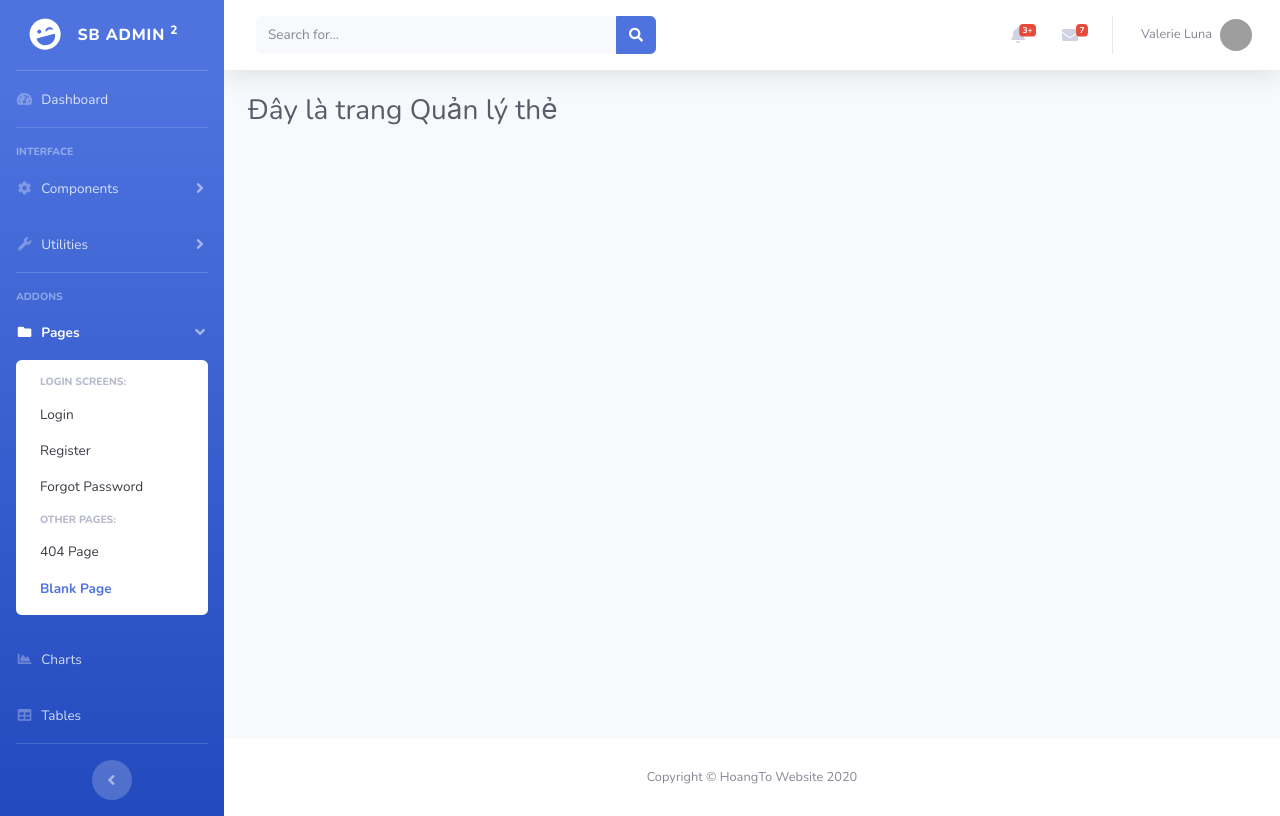
After one commit to hoangto0910/php22.com, a PHP site: page /2.7admin/startbootstrap-sb-admin-2-gh-pages/tags.php in a window 1280 px wide. The commit adds this page. Run offline with PHP 8.4, Linux system fonts and the light colour scheme; grey boxes are pictures that could not be loaded.

Commit message:
Homework02

```diff
--- /dev/null
+++ b/Homework02/2.7admin/startbootstrap-sb-admin-2-gh-pages/footer.php
@@ -0,0 +1,51 @@
+</div>
+<!-- End of Main Content -->
+<!-- Footer -->
+<footer class="sticky-footer bg-white">
+	<div class="container my-auto">
+		<div class="copyright text-center my-auto">
+			<span>Copyright &copy; HoangTo Website 2020</span>
+		</div>
+	</div>
+</footer>
+<!-- End of Footer -->
+</div>
+<!-- End of Content Wrapper -->
+</div>
+<!-- End of Page Wrapper -->
+<!-- Scroll to Top Button-->
+<a class="scroll-to-top rounded" href="#page-top">
+	<i class="fas fa-angle-up"></i>
+</a>
+
+<!-- Logout Modal-->
+<div class="modal fade" id="logoutModal" tabindex="-1" role="dialog" aria-labelledby="exampleModalLabel" aria-hidden="true">
+	<div class="modal-dialog" role="document">
+		<div class="modal-content">
+			<div class="modal-header">
+				<h5 class="modal-title" id="exampleModalLabel">Ready to Leave?</h5>
+				<button class="close" type="button" data-dismiss="modal" aria-label="Close">
+					<span aria-hidden="true">×</span>
+				</button>
+			</div>
+			<div class="modal-body">Select "Logout" below if you are ready to end your current session.</div>
+			<div class="modal-footer">
+				<button class="btn btn-secondary" type="button" data-dismiss="modal">Cancel</button>
+				<a class="btn btn-primary" href="login.html">Logout</a>
+			</div>
+		</div>
+	</div>
+</div>
+<!-- Bootstrap core JavaScript-->
+<script src="vendor/jquery/jquery.min.js"></script>
+<script src="vendor/bootstrap/js/bootstrap.bundle.min.js"></script>
+
+<!-- Core plugin JavaScript-->
+<script src="vendor/jquery-easing/jquery.easing.min.js"></script>
+
+<!-- Custom scripts for all pages-->
+<script src="js/sb-admin-2.min.js"></script>
+
+</body>
+
+</html>
--- /dev/null
+++ b/Homework02/2.7admin/startbootstrap-sb-admin-2-gh-pages/header.php
@@ -0,0 +1,325 @@
+<!DOCTYPE html>
+<html lang="en">
+
+<head>
+
+  <meta charset="utf-8">
+  <meta http-equiv="X-UA-Compatible" content="IE=edge">
+  <meta name="viewport" content="width=device-width, initial-scale=1, shrink-to-fit=no">
+  <meta name="description" content="">
+  <meta name="author" content="">
+
+  <title>SB Admin 2 - Blank</title>
+
+  <!-- Custom fonts for this template-->
+  <link href="vendor/fontawesome-free/css/all.min.css" rel="stylesheet" type="text/css">
+  <link href="https://fonts.googleapis.com/css?family=Nunito:200,200i,300,300i,400,400i,600,600i,700,700i,800,800i,900,900i" rel="stylesheet">
+
+  <!-- Custom styles for this template-->
+  <link href="css/sb-admin-2.min.css" rel="stylesheet">
+
+</head>
+<body id="page-top">
+
+  <!-- Page Wrapper -->
+  <div id="wrapper">
+    <!-- Sidebar -->
+    <ul class="navbar-nav bg-gradient-primary sidebar sidebar-dark accordion" id="accordionSidebar">
+
+      <!-- Sidebar - Brand -->
+      <a class="sidebar-brand d-flex align-items-center justify-content-center" href="index.html">
+        <div class="sidebar-brand-icon rotate-n-15">
+          <i class="fas fa-laugh-wink"></i>
+        </div>
+        <div class="sidebar-brand-text mx-3">SB Admin <sup>2</sup></div>
+      </a>
+
+      <!-- Divider -->
+      <hr class="sidebar-divider my-0">
+
+      <!-- Nav Item - Dashboard -->
+      <li class="nav-item">
+        <a class="nav-link" href="index.html">
+          <i class="fas fa-fw fa-tachometer-alt"></i>
+          <span>Dashboard</span></a>
+        </li>
+
+        <!-- Divider -->
+        <hr class="sidebar-divider">
+
+        <!-- Heading -->
+        <div class="sidebar-heading">
+          Interface
+        </div>
+
+        <!-- Nav Item - Pages Collapse Menu -->
+        <li class="nav-item">
+          <a class="nav-link collapsed" href="#" data-toggle="collapse" data-target="#collapseTwo" aria-expanded="true" aria-controls="collapseTwo">
+            <i class="fas fa-fw fa-cog"></i>
+            <span>Components</span>
+          </a>
+          <div id="collapseTwo" class="collapse" aria-labelledby="headingTwo" data-parent="#accordionSidebar">
+            <div class="bg-white py-2 collapse-inner rounded">
+              <h6 class="collapse-header">Custom Components:</h6>
+              <a class="collapse-item" href="buttons.html">Buttons</a>
+              <a class="collapse-item" href="cards.html">Cards</a>
+            </div>
+          </div>
+        </li>
+
+        <!-- Nav Item - Utilities Collapse Menu -->
+        <li class="nav-item">
+          <a class="nav-link collapsed" href="#" data-toggle="collapse" data-target="#collapseUtilities" aria-expanded="true" aria-controls="collapseUtilities">
+            <i class="fas fa-fw fa-wrench"></i>
+            <span>Utilities</span>
+          </a>
+          <div id="collapseUtilities" class="collapse" aria-labelledby="headingUtilities" data-parent="#accordionSidebar">
+            <div class="bg-white py-2 collapse-inner rounded">
+              <h6 class="collapse-header">Custom Utilities:</h6>
+              <a class="collapse-item" href="utilities-color.html">Colors</a>
+              <a class="collapse-item" href="utilities-border.html">Borders</a>
+              <a class="collapse-item" href="utilities-animation.html">Animations</a>
+              <a class="collapse-item" href="utilities-other.html">Other</a>
+            </div>
+          </div>
+        </li>
+
+        <!-- Divider -->
+        <hr class="sidebar-divider">
+
+        <!-- Heading -->
+        <div class="sidebar-heading">
+          Addons
+        </div>
+
+        <!-- Nav Item - Pages Collapse Menu -->
+        <li class="nav-item active">
+          <a class="nav-link" href="#" data-toggle="collapse" data-target="#collapsePages" aria-expanded="true" aria-controls="collapsePages">
+            <i class="fas fa-fw fa-folder"></i>
+            <span>Pages</span>
+          </a>
+          <div id="collapsePages" class="collapse show" aria-labelledby="headingPages" data-parent="#accordionSidebar">
+            <div class="bg-white py-2 collapse-inner rounded">
+              <h6 class="collapse-header">Login Screens:</h6>
+              <a class="collapse-item" href="login.html">Login</a>
+              <a class="collapse-item" href="register.html">Register</a>
+              <a class="collapse-item" href="forgot-password.html">Forgot Password</a>
+              <div class="collapse-divider"></div>
+              <h6 class="collapse-header">Other Pages:</h6>
+              <a class="collapse-item" href="404.html">404 Page</a>
+              <a class="collapse-item active" href="blank.html">Blank Page</a>
+            </div>
+          </div>
+        </li>
+
+        <!-- Nav Item - Charts -->
+        <li class="nav-item">
+          <a class="nav-link" href="charts.html">
+            <i class="fas fa-fw fa-chart-area"></i>
+            <span>Charts</span></a>
+          </li>
+
+          <!-- Nav Item - Tables -->
+          <li class="nav-item">
+            <a class="nav-link" href="tables.html">
+              <i class="fas fa-fw fa-table"></i>
+              <span>Tables</span></a>
+            </li>
+
+            <!-- Divider -->
+            <hr class="sidebar-divider d-none d-md-block">
+
+            <!-- Sidebar Toggler (Sidebar) -->
+            <div class="text-center d-none d-md-inline">
+              <button class="rounded-circle border-0" id="sidebarToggle"></button>
+            </div>
+
+          </ul>
+          <!-- End of Sidebar -->
+          <!-- Content Wrapper -->
+          <div id="content-wrapper" class="d-flex flex-column">
+            <!-- Main Content -->
+            <div id="content">
+
+              <!-- Topbar -->
+              <nav class="navbar navbar-expand navbar-light bg-white topbar mb-4 static-top shadow">
+
+                <!-- Sidebar Toggle (Topbar) -->
+                <button id="sidebarToggleTop" class="btn btn-link d-md-none rounded-circle mr-3">
+                  <i class="fa fa-bars"></i>
+                </button>
+
+                <!-- Topbar Search -->
+                <form class="d-none d-sm-inline-block form-inline mr-auto ml-md-3 my-2 my-md-0 mw-100 navbar-search">
+                  <div class="input-group">
+                    <input type="text" class="form-control bg-light border-0 small" placeholder="Search for..." aria-label="Search" aria-describedby="basic-addon2">
+                    <div class="input-group-append">
+                      <button class="btn btn-primary" type="button">
+                        <i class="fas fa-search fa-sm"></i>
+                      </button>
+                    </div>
+                  </div>
+                </form>
+
+                <!-- Topbar Navbar -->
+                <ul class="navbar-nav ml-auto">
+
+                  <!-- Nav Item - Search Dropdown (Visible Only XS) -->
+                  <li class="nav-item dropdown no-arrow d-sm-none">
+                    <a class="nav-link dropdown-toggle" href="#" id="searchDropdown" role="button" data-toggle="dropdown" aria-haspopup="true" aria-expanded="false">
+                      <i class="fas fa-search fa-fw"></i>
+                    </a>
+                    <!-- Dropdown - Messages -->
+                    <div class="dropdown-menu dropdown-menu-right p-3 shadow animated--grow-in" aria-labelledby="searchDropdown">
+                      <form class="form-inline mr-auto w-100 navbar-search">
+                        <div class="input-group">
+                          <input type="text" class="form-control bg-light border-0 small" placeholder="Search for..." aria-label="Search" aria-describedby="basic-addon2">
+                          <div class="input-group-append">
+                            <button class="btn btn-primary" type="button">
+                              <i class="fas fa-search fa-sm"></i>
+                            </button>
+                          </div>
+                        </div>
+                      </form>
+                    </div>
+                  </li>
+
+                  <!-- Nav Item - Alerts -->
+                  <li class="nav-item dropdown no-arrow mx-1">
+                    <a class="nav-link dropdown-toggle" href="#" id="alertsDropdown" role="button" data-toggle="dropdown" aria-haspopup="true" aria-expanded="false">
+                      <i class="fas fa-bell fa-fw"></i>
+                      <!-- Counter - Alerts -->
+                      <span class="badge badge-danger badge-counter">3+</span>
+                    </a>
+                    <!-- Dropdown - Alerts -->
+                    <div class="dropdown-list dropdown-menu dropdown-menu-right shadow animated--grow-in" aria-labelledby="alertsDropdown">
+                      <h6 class="dropdown-header">
+                        Alerts Center
+                      </h6>
+                      <a class="dropdown-item d-flex align-items-center" href="#">
+                        <div class="mr-3">
+                          <div class="icon-circle bg-primary">
+                            <i class="fas fa-file-alt text-white"></i>
+                          </div>
+                        </div>
+                        <div>
+                          <div class="small text-gray-500">December 12, 2019</div>
+                          <span class="font-weight-bold">A new monthly report is ready to download!</span>
+                        </div>
+                      </a>
+                      <a class="dropdown-item d-flex align-items-center" href="#">
+                        <div class="mr-3">
+                          <div class="icon-circle bg-success">
+                            <i class="fas fa-donate text-white"></i>
+                          </div>
+                        </div>
+                        <div>
+                          <div class="small text-gray-500">December 7, 2019</div>
+                          $290.29 has been deposited into your account!
+                        </div>
+                      </a>
+                      <a class="dropdown-item d-flex align-items-center" href="#">
+                        <div class="mr-3">
+                          <div class="icon-circle bg-warning">
+                            <i class="fas fa-exclamation-triangle text-white"></i>
+                          </div>
+                        </div>
+                        <div>
+                          <div class="small text-gray-500">December 2, 2019</div>
+                          Spending Alert: We've noticed unusually high spending for your account.
+                        </div>
+                      </a>
+                      <a class="dropdown-item text-center small text-gray-500" href="#">Show All Alerts</a>
+                    </div>
+                  </li>
+
+                  <!-- Nav Item - Messages -->
+                  <li class="nav-item dropdown no-arrow mx-1">
+                    <a class="nav-link dropdown-toggle" href="#" id="messagesDropdown" role="button" data-toggle="dropdown" aria-haspopup="true" aria-expanded="false">
+                      <i class="fas fa-envelope fa-fw"></i>
+                      <!-- Counter - Messages -->
+                      <span class="badge badge-danger badge-counter">7</span>
+                    </a>
+                    <!-- Dropdown - Messages -->
+                    <div class="dropdown-list dropdown-menu dropdown-menu-right shadow animated--grow-in" aria-labelledby="messagesDropdown">
+                      <h6 class="dropdown-header">
+                        Message Center
+                      </h6>
+                      <a class="dropdown-item d-flex align-items-center" href="#">
+                        <div class="dropdown-list-image mr-3">
+                          <img class="rounded-circle" src="https://source.unsplash.com/fn_BT9fwg_E/60x60" alt="">
+                          <div class="status-indicator bg-success"></div>
+                        </div>
+                        <div class="font-weight-bold">
+                          <div class="text-truncate">Hi there! I am wondering if you can help me with a problem I've been having.</div>
+                          <div class="small text-gray-500">Emily Fowler · 58m</div>
+                        </div>
+                      </a>
+                      <a class="dropdown-item d-flex align-items-center" href="#">
+                        <div class="dropdown-list-image mr-3">
+                          <img class="rounded-circle" src="https://source.unsplash.com/AU4VPcFN4LE/60x60" alt="">
+                          <div class="status-indicator"></div>
+                        </div>
+                        <div>
+                          <div class="text-truncate">I have the photos that you ordered last month, how would you like them sent to you?</div>
+                          <div class="small text-gray-500">Jae Chun · 1d</div>
+                        </div>
+                      </a>
+                      <a class="dropdown-item d-flex align-items-center" href="#">
+                        <div class="dropdown-list-image mr-3">
+                          <img class="rounded-circle" src="https://source.unsplash.com/CS2uCrpNzJY/60x60" alt="">
+                          <div class="status-indicator bg-warning"></div>
+                        </div>
+                        <div>
+                          <div class="text-truncate">Last month's report looks great, I am very happy with the progress so far, keep up the good work!</div>
+                          <div class="small text-gray-500">Morgan Alvarez · 2d</div>
+                        </div>
+                      </a>
+                      <a class="dropdown-item d-flex align-items-center" href="#">
+                        <div class="dropdown-list-image mr-3">
+                          <img class="rounded-circle" src="https://source.unsplash.com/Mv9hjnEUHR4/60x60" alt="">
+                          <div class="status-indicator bg-success"></div>
+                        </div>
+                        <div>
+                          <div class="text-truncate">Am I a good boy? The reason I ask is because someone told me that people say this to all dogs, even if they aren't good...</div>
+                          <div class="small text-gray-500">Chicken the Dog · 2w</div>
+                        </div>
+                      </a>
+                      <a class="dropdown-item text-center small text-gray-500" href="#">Read More Messages</a>
+                    </div>
+                  </li>
+
+                  <div class="topbar-divider d-none d-sm-block"></div>
+
+                  <!-- Nav Item - User Information -->
+                  <li class="nav-item dropdown no-arrow">
+                    <a class="nav-link dropdown-toggle" href="#" id="userDropdown" role="button" data-toggle="dropdown" aria-haspopup="true" aria-expanded="false">
+                      <span class="mr-2 d-none d-lg-inline text-gray-600 small">Valerie Luna</span>
+                      <img class="img-profile rounded-circle" src="https://source.unsplash.com/QAB-WJcbgJk/60x60">
+                    </a>
+                    <!-- Dropdown - User Information -->
+                    <div class="dropdown-menu dropdown-menu-right shadow animated--grow-in" aria-labelledby="userDropdown">
+                      <a class="dropdown-item" href="#">
+                        <i class="fas fa-user fa-sm fa-fw mr-2 text-gray-400"></i>
+                        Profile
+                      </a>
+                      <a class="dropdown-item" href="#">
+                        <i class="fas fa-cogs fa-sm fa-fw mr-2 text-gray-400"></i>
+                        Settings
+                      </a>
+                      <a class="dropdown-item" href="#">
+                        <i class="fas fa-list fa-sm fa-fw mr-2 text-gray-400"></i>
+                        Activity Log
+                      </a>
+                      <div class="dropdown-divider"></div>
+                      <a class="dropdown-item" href="#" data-toggle="modal" data-target="#logoutModal">
+                        <i class="fas fa-sign-out-alt fa-sm fa-fw mr-2 text-gray-400"></i>
+                        Logout
+                      </a>
+                    </div>
+                  </li>
+
+                </ul>
+
+              </nav>
+        <!-- End of Topbar -->
--- /dev/null
+++ b/Homework02/2.7admin/startbootstrap-sb-admin-2-gh-pages/tags.php
@@ -0,0 +1,16 @@
+<?php
+require_once('header.php');
+?>
+<!-- Begin Page Content -->
+<div class="container-fluid">
+
+	<!-- Page Heading -->
+	<h1 class="h3 mb-4 text-gray-800">Đây là trang Quản lý thẻ</h1>
+
+</div>
+<!-- /.container-fluid -->
+
+
+<?php
+require_once('footer.php');
+?>
```
Also changed, not shown: Homework02/2.1.php (added, +16 -0 lines), Homework02/2.2.php (+8 -8 lines), Homework02/2.3.php (+8 -8 lines), Homework02/2.4.php (+16 -9 lines), Homework02/2.5.php (+7 -3 lines), Homework02/2.6.php (added, +11 -0 lines), Homework02/2.7admin/startbootstrap-sb-admin-2-gh-pages/blank.php (deleted, +0 -36 lines), Homework02/2.7admin/startbootstrap-sb-admin-2-gh-pages/index.php (added, +16 -0 lines), Homework02/2.7admin/startbootstrap-sb-admin-2-gh-pages/posts.php (added, +16 -0 lines), Homework02/2.7admin/startbootstrap-sb-admin-2-gh-pages/users.php (added, +16 -0 lines), Homework02/2.7.php (deleted).
